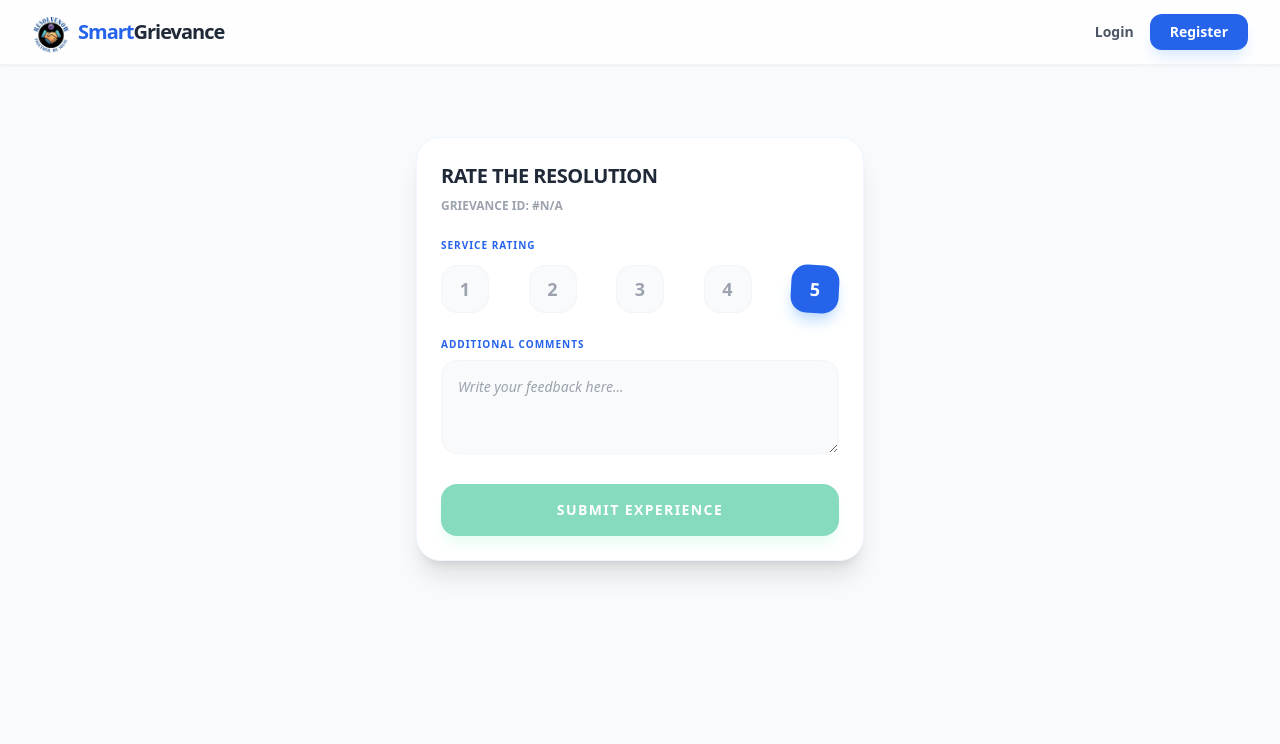
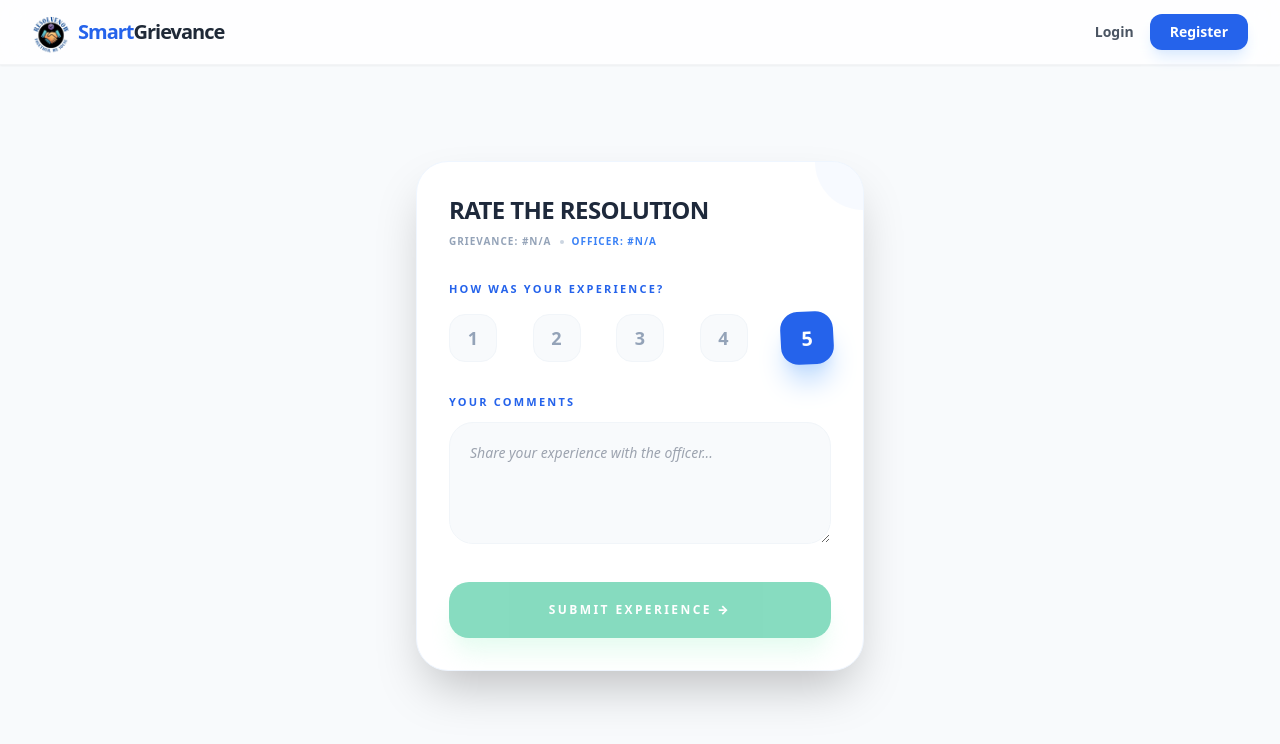
Before and after one commit to parthagarkar22/FrontEnd-Smart-Grievance-System, a React (Vite) app: page /feedback in a window 1280 px wide. Shown: the top 744 px of the page. Built offline with nearby package versions, Linux system fonts and the light colour scheme.

Commit message:
feedbackform fix

```diff
--- a/src/components/FeedbackForm.jsx
+++ b/src/components/FeedbackForm.jsx
@@ -6,7 +6,7 @@ const FeedbackForm = ({ onSuccess }) => {
   const location = useLocation();
   const navigate = useNavigate();
 
-  // state मधून डेटा रिसीव्ह करणे
+  // MyComplaints कडून येणारा डेटा रिसीव्ह करणे
   const { grievanceId, officerId } = location.state || {};
 
   const [rating, setRating] = useState(5);
@@ -17,49 +17,45 @@ const FeedbackForm = ({ onSuccess }) => {
     e.preventDefault();
     setLoading(true);
 
-    // ✅ Debug: कन्सोलमध्ये व्हॅल्यू चेक करा
-    console.log("Submitting Feedback - Grievance ID:", grievanceId);
-
+    // ✅ पेलोड तयार करणे - ऑफिसर आयडी आता कंपल्सरी पाठवला आहे
     const payload = {
       grievance: parseInt(grievanceId),
       rating: parseInt(rating),
       comment: comment.trim() || "Resolution satisfied.",
-      // ✅ आपण बॅकएंड अपडेट केल्यामुळे आता 'officer' पाठवणे अनिवार्य नाही,
-      // तरीही सुरक्षेसाठी आपण तो पाठवूया जर उपलब्ध असेल तर.
-      officer: officerId?.id
-        ? parseInt(officerId.id)
-        : officerId
-          ? parseInt(officerId)
-          : null,
+      // मित्राने सांगितल्याप्रमाणे ही फील्ड आता अनिवार्य आहे
+      officer: officerId?.id ? parseInt(officerId.id) : parseInt(officerId),
     };
 
-    // 🚨 व्हॅलिडेशन: तक्रार आयडी असणे सर्वात महत्त्वाचे आहे
-    if (!payload.grievance) {
+    // 🚨 व्हॅलिडेशन: जर डेटा नसेल तर सबमिट करू नका
+    if (!payload.grievance || !payload.officer) {
       alert(
-        "Error: Grievance ID is missing. Please try again from My History.",
+        "Error: Grievance or Officer information is missing. Please try again from My History.",
       );
       setLoading(false);
       return;
     }
 
     try {
-      // ✅ आता बॅकएंड स्वतः 'officer' शोधून सेव्ह करेल
       await submitFeedback(payload);
-      alert("Feedback submitted successfully!");
+      alert("Feedback submitted successfully! ⭐");
 
       if (onSuccess) {
         onSuccess();
       } else {
-        navigate("/user-dashboard"); // यशस्वी सबमिशननंतर डॅशबोर्डवर नेव्हिगेट करा
+        navigate("/user-dashboard");
       }
     } catch (err) {
       const serverError = err.response?.data;
+      console.error("Submission Error:", serverError);
+
       if (serverError?.grievance) {
         alert("Error: You have already submitted feedback for this grievance!");
+      } else if (serverError?.officer) {
+        alert("Error: Officer field is mandatory according to backend.");
       } else {
-        // बॅकएंडमधील नेमका एरर मेसेज दाखवा
         alert(
-          serverError?.error || "Submission Failed: Please try again later.",
+          serverError?.error ||
+            "Submission Failed: Please check your connection.",
         );
       }
     } finally {
@@ -68,18 +64,27 @@ const FeedbackForm = ({ onSuccess }) => {
   };
 
   return (
-    <div className="bg-white p-6 rounded-3xl border border-blue-50 shadow-xl max-w-md mx-auto mt-10">
-      <h3 className="text-xl font-black text-gray-800 mb-2 uppercase tracking-tight">
+    <div className="bg-white p-8 rounded-[32px] border border-blue-50 shadow-2xl max-w-md mx-auto mt-16 relative overflow-hidden">
+      {/* Decorative background element */}
+      <div className="absolute top-0 right-0 w-24 h-24 bg-blue-50 rounded-full -mr-12 -mt-12 opacity-50"></div>
+
+      <h3 className="text-2xl font-black text-slate-800 mb-2 uppercase tracking-tight">
         Rate the Resolution
       </h3>
-      <p className="text-gray-400 text-xs font-bold mb-6 uppercase">
-        Grievance ID: #{grievanceId || "N/A"}
-      </p>
+      <div className="flex items-center gap-2 mb-8">
+        <span className="text-slate-400 text-[10px] font-black uppercase tracking-widest">
+          Grievance: #{grievanceId || "N/A"}
+        </span>
+        <span className="w-1 h-1 bg-slate-300 rounded-full"></span>
+        <span className="text-blue-500 text-[10px] font-black uppercase tracking-widest">
+          Officer: #{officerId?.id || officerId || "N/A"}
+        </span>
+      </div>
 
-      <form onSubmit={handleSubmit} className="space-y-6">
+      <form onSubmit={handleSubmit} className="space-y-8 relative z-10">
         <div>
-          <label className="text-[10px] font-black text-blue-600 uppercase tracking-widest block mb-3">
-            Service Rating
+          <label className="text-[11px] font-black text-blue-600 uppercase tracking-[0.2em] block mb-4">
+            How was your experience?
           </label>
           <div className="flex justify-between gap-2">
             {[1, 2, 3, 4, 5].map((num) => (
@@ -87,10 +92,10 @@ const FeedbackForm = ({ onSuccess }) => {
                 key={num}
                 type="button"
                 onClick={() => setRating(num)}
-                className={`w-12 h-12 rounded-2xl font-black text-lg transition-all transform active:scale-95 ${
+                className={`w-12 h-12 rounded-2xl font-black text-lg transition-all transform active:scale-90 ${
                   rating === num
-                    ? "bg-blue-600 text-white shadow-lg shadow-blue-200 rotate-3"
-                    : "bg-gray-50 text-gray-400 hover:bg-gray-100 border border-gray-100"
+                    ? "bg-blue-600 text-white shadow-xl shadow-blue-200 -rotate-3 scale-110"
+                    : "bg-slate-50 text-slate-400 hover:bg-slate-100 border border-slate-100"
                 }`}
               >
                 {num}
@@ -100,13 +105,13 @@ const FeedbackForm = ({ onSuccess }) => {
         </div>
 
         <div>
-          <label className="text-[10px] font-black text-blue-600 uppercase tracking-widest block mb-2">
-            Additional Comments
+          <label className="text-[11px] font-black text-blue-600 uppercase tracking-[0.2em] block mb-3">
+            Your Comments
           </label>
           <textarea
-            className="w-full p-4 border border-gray-100 rounded-2xl bg-gray-50 text-sm outline-none focus:ring-2 focus:ring-blue-500 transition-all italic"
-            rows="3"
-            placeholder="Write your feedback here..."
+            className="w-full p-5 border border-slate-100 rounded-[24px] bg-slate-50 text-sm outline-none focus:ring-4 focus:ring-blue-100 transition-all italic text-slate-600"
+            rows="4"
+            placeholder="Share your experience with the officer..."
             value={comment}
             onChange={(e) => setComment(e.target.value)}
           />
@@ -114,10 +119,10 @@ const FeedbackForm = ({ onSuccess }) => {
 
         <button
           type="submit"
-          disabled={loading || !grievanceId}
-          className="w-full py-4 bg-emerald-500 text-white rounded-2xl font-black text-sm hover:bg-emerald-600 transition shadow-lg shadow-emerald-100 disabled:opacity-50 uppercase tracking-widest"
+          disabled={loading || !grievanceId || !officerId}
+          className="w-full py-5 bg-[#10B981] text-white rounded-[20px] font-black text-xs hover:bg-[#059669] transition-all shadow-xl shadow-emerald-100 disabled:opacity-50 uppercase tracking-[0.2em]"
         >
-          {loading ? "Processing..." : "Submit Experience"}
+          {loading ? "Syncing with Server..." : "Submit Experience →"}
         </button>
       </form>
     </div>
```
